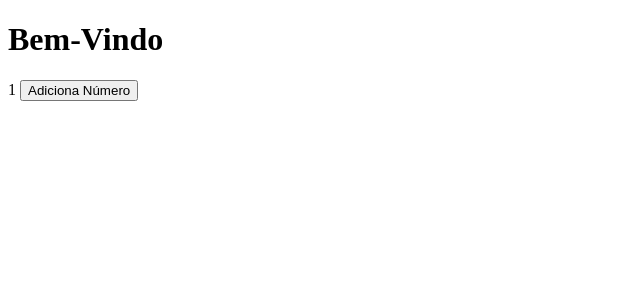
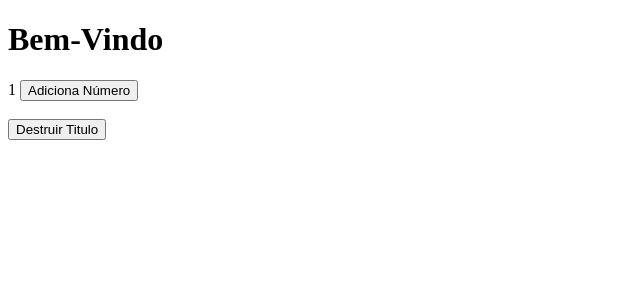
Before and after one commit to alexanLO/CursoAngular2-v15-, an Angular app: page / in a window 1280 px wide. Shown: the top 300 px of the page, without its empty margins (0-640 px from the left). Built offline with nearby package versions, Linux system fonts and the light colour scheme.

Commit message:
Entendendo a funcionalidade do ngOnDestroy

```diff
--- a/src/app/app.component.ts
+++ b/src/app/app.component.ts
@@ -3,9 +3,12 @@ import { AfterContentChecked, AfterContentInit, AfterViewChecked, AfterViewInit,
 @Component({
   selector: 'app-root',
   template: `
-  <app-title title="Bem-Vindo"></app-title>
+  <app-title title="Bem-Vindo" *ngIf="destroy"></app-title>
   {{valor}}
   <button (click)="adicionarNumber()">Adiciona Número</button>
+  <br>
+  <br>
+  <button (click)="destroyTitle()">Destruir Titulo</button>
   <router-outlet></router-outlet>`
 })
 
@@ -14,7 +17,13 @@ export class AppComponent implements OnInit, DoCheck, AfterContentInit, AfterCon
 
   public valor: number = 1
 
+  public destroy: boolean = true
+
   constructor() { }
+
+  destroyTitle(){
+    this.destroy = false
+  }
 
   adicionarNumber(): number{
     return this.valor += 1
--- a/src/app/title/title.component.ts
+++ b/src/app/title/title.component.ts
@@ -1,19 +1,24 @@
-import { Component, Input, OnChanges, OnInit, SimpleChanges } from '@angular/core';
+import { Component, Input, OnChanges, OnDestroy, OnInit, SimpleChanges } from '@angular/core';
 
 @Component({
   selector: 'app-title',
   templateUrl: './title.component.html',
   styleUrls: ['./title.component.css']
 })
-export class TitleComponent implements OnInit, OnChanges{
+export class TitleComponent implements OnInit, OnChanges, OnDestroy{
 
   @Input() public title:String = "Primeiro Projeto"
 
   constructor(){ }
+
 
   ngOnInit(): void { }
 
   ngOnChanges(): void {
     console.log("Informação alterada com sucesso!")
   }
+
+  ngOnDestroy(): void {
+    console.log("Esse titulo foi destruido!")
+  }
 }
```
